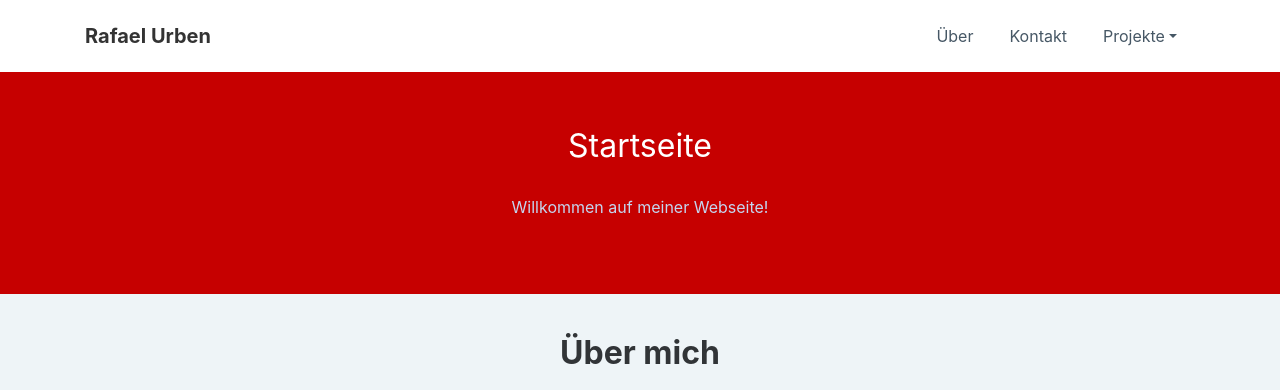
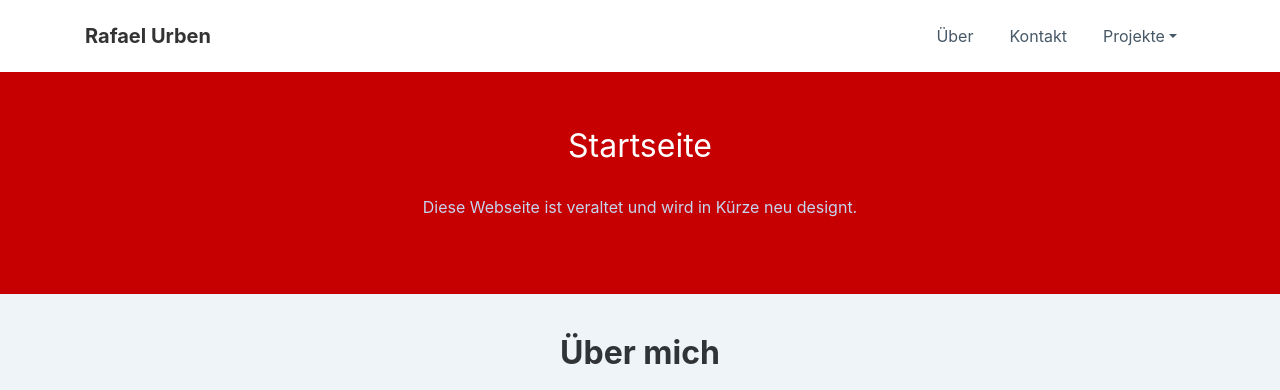
Before and after one commit to rafaelurben/rafaelurben.github.io, a Jekyll site: the page built from de/index.md, in a window 1280 px wide. Shown: the top 390 px of the page. Built offline with Jekyll 4.4.1, drawn with Linux system fonts in a browser that asks for light colours; nearby versions of some CDN libraries.

```diff
--- a/de/index.md
+++ b/de/index.md
@@ -2,7 +2,7 @@
 permalink: /
 layout: raw
 title: Startseite
-subtitle: Willkommen auf meiner Webseite!
+subtitle: Diese Webseite ist veraltet und wird in Kürze neu designt.
 description: Durchstöbere meine Projekte und erfahre mehr über mich.
 language: de
 # languages:
```
Also changed, not shown: README.md (+3 -1 lines).
